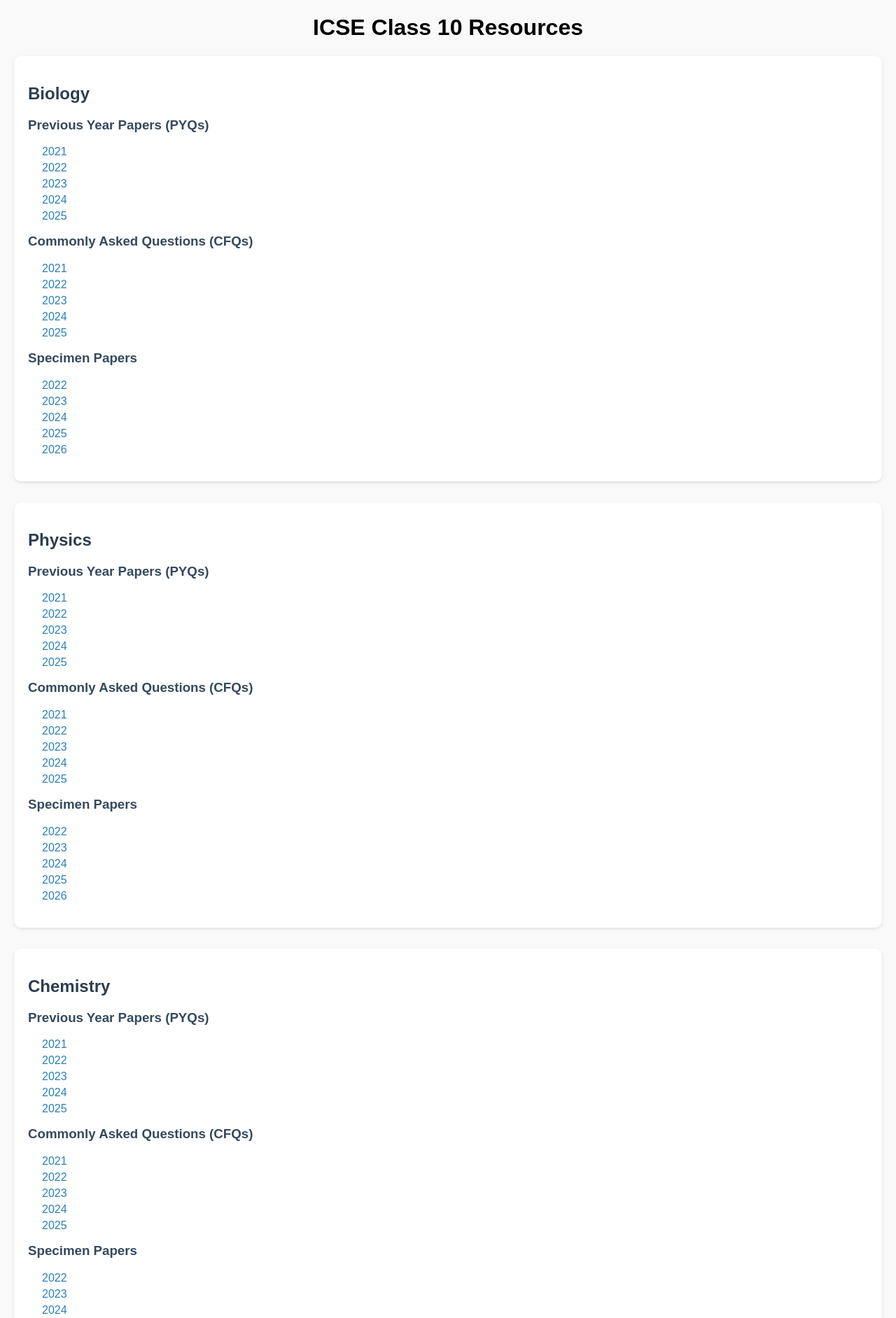
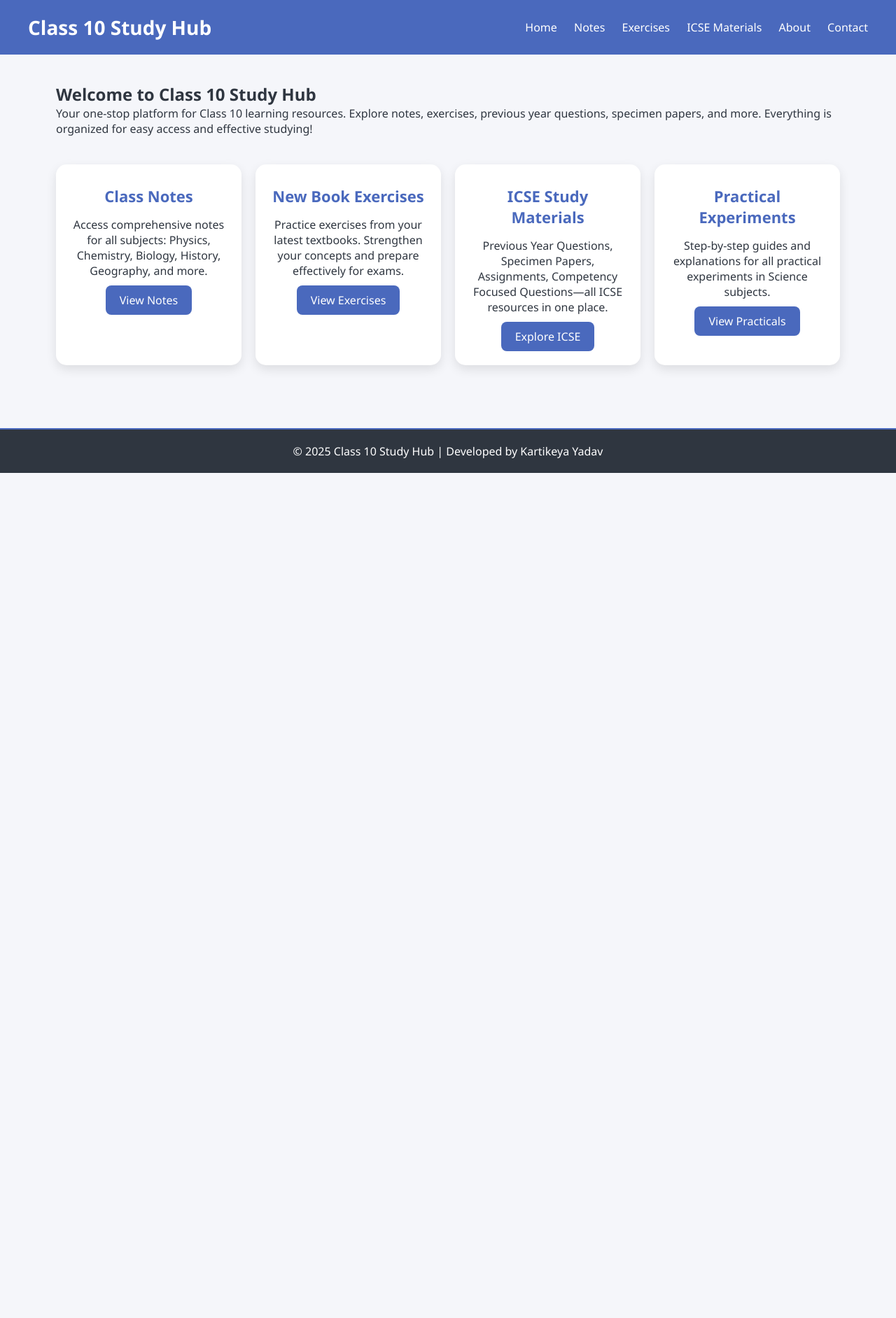
Before and after one commit to lsdnyx99/lsdnyx, a plain HTML site: page index.html in a window 1280 px wide. Shown: the top 1884 px of the page at 70% size. After the commit the page ends 800 px from the top, so only its background shows below. Drawn offline with Linux system fonts and the light colour scheme.

Commit message:
Add files via upload
Signed-off-by: lsdnyx99 <ikartikeya928@gmail.com>

```diff
--- a/index.html
+++ b/index.html
@@ -3,148 +3,164 @@
 <head>
     <meta charset="UTF-8">
     <meta name="viewport" content="width=device-width, initial-scale=1.0">
-  <title>ICSE Class 10 Resources</title>
+    <title>Class 10 Study Hub</title>
+    <!-- Main CSS -->
+    <link rel="stylesheet" href="assets/css/style.css">
     <style>
-    body { font-family: Arial, sans-serif; margin: 20px; background: #f9f9f9; }
-    h1 { text-align: center; }
-    .subject { margin-bottom: 30px; padding: 20px; background: white; border-radius: 10px; box-shadow: 0 2px 5px rgba(0,0,0,0.1); }
-    h2 { color: #2c3e50; }
-    h3 { margin-top: 10px; color: #34495e; }
-    ul { list-style: none; padding-left: 20px; }
-    li { margin: 5px 0; }
-    a { text-decoration: none; color: #2980b9; }
-    a:hover { text-decoration: underline; }
+        /* Basic Reset */
+        * { margin: 0; padding: 0; box-sizing: border-box; font-family: 'Segoe UI', Tahoma, Geneva, Verdana, sans-serif; }
+        body { background-color: #f5f6fa; color: #2f3640; }
+
+        /* Header */
+        header {
+            background-color: #4a69bd;
+            color: white;
+            padding: 20px 40px;
+            display: flex;
+            justify-content: space-between;
+            align-items: center;
+        }
+        header h1 { font-size: 28px; }
+        header nav a {
+            color: white;
+            margin-left: 20px;
+            text-decoration: none;
+            font-weight: 500;
+            transition: color 0.3s;
+        }
+        header nav a:hover { color: #f6e58d; }
+
+        /* Main Container */
+        .container {
+            padding: 40px;
+            max-width: 1200px;
+            margin: 0 auto;
+        }
+
+        /* Sections Cards */
+        .section-cards {
+            display: grid;
+            grid-template-columns: repeat(auto-fit, minmax(250px, 1fr));
+            gap: 20px;
+            margin-top: 40px;
+        }
+        .card {
+            background-color: white;
+            padding: 30px 20px;
+            border-radius: 15px;
+            box-shadow: 0 6px 15px rgba(0,0,0,0.1);
+            text-align: center;
+            transition: transform 0.3s, box-shadow 0.3s;
+        }
+        .card:hover {
+            transform: translateY(-5px);
+            box-shadow: 0 10px 20px rgba(0,0,0,0.15);
+        }
+        .card h2 {
+            font-size: 22px;
+            margin-bottom: 15px;
+            color: #4a69bd;
+        }
+        .card p {
+            font-size: 16px;
+            margin-bottom: 20px;
+        }
+        .card a {
+            text-decoration: none;
+            color: white;
+            background-color: #4a69bd;
+            padding: 10px 20px;
+            border-radius: 8px;
+            transition: background-color 0.3s;
+        }
+        .card a:hover { background-color: #30336b; }
+
+        /* Footer */
+        footer {
+            text-align: center;
+            padding: 20px;
+            margin-top: 50px;
+            background-color: #2f3640;
+            color: white;
+            border-top: 2px solid #4a69bd;
+        }
+
+        /* Responsive Adjustments */
+        @media(max-width: 768px){
+            header { flex-direction: column; text-align: center; }
+            header nav { margin-top: 10px; }
+        }
     </style>
 </head>
 <body>
 
-<h1>ICSE Class 10 Resources</h1>
+    <!-- Header -->
+    <header>
+        <h1>Class 10 Study Hub</h1>
+        <nav>
+            <a href="index.html">Home</a>
+            <a href="notes/physics.html">Notes</a>
+            <a href="exercises/physics.html">Exercises</a>
+            <a href="icse/pyq.html">ICSE Materials</a>
+            <a href="about.html">About</a>
+            <a href="contact.html">Contact</a>
+        </nav>
+    </header>
 
-<!-- Biology -->
-<div class="subject">
-  <h2>Biology</h2>
-  <h3>Previous Year Papers (PYQs)</h3>
-  <ul>
-    <li><a href="bio-pyq-2021.pdf" target="_blank">2021</a></li>
-    <li><a href="bio-pyq-2022.pdf" target="_blank">2022</a></li>
-    <li><a href="bio-pyq-2023.pdf" target="_blank">2023</a></li>
-    <li><a href="bio-pyq-2024.pdf" target="_blank">2024</a></li>
-    <li><a href="bio-pyq-2025.pdf" target="_blank">2025</a></li>
-  </ul>
+    <!-- Main Content -->
+    <div class="container">
+        <h2>Welcome to Class 10 Study Hub</h2>
+        <p>Your one-stop platform for Class 10 learning resources. Explore notes, exercises, previous year questions, specimen papers, and more. Everything is organized for easy access and effective studying!</p>
 
-  <h3>Commonly Asked Questions (CFQs)</h3>
-  <ul>
-    <li><a href="bio-cfq-2021.pdf" target="_blank">2021</a></li>
-    <li><a href="bio-cfq-2022.pdf" target="_blank">2022</a></li>
-    <li><a href="bio-cfq-2023.pdf" target="_blank">2023</a></li>
-    <li><a href="bio-cfq-2024.pdf" target="_blank">2024</a></li>
-    <li><a href="bio-cfq-2025.pdf" target="_blank">2025</a></li>
-  </ul>
+        <!-- Section Cards -->
+        <div class="section-cards">
 
-  <h3>Specimen Papers</h3>
-  <ul>
-    <li><a href="bio-sp-2022.pdf" target="_blank">2022</a></li>
-    <li><a href="bio-sp-2023.pdf" target="_blank">2023</a></li>
-    <li><a href="bio-sp-2024.pdf" target="_blank">2024</a></li>
-    <li><a href="bio-sp-2025.pdf" target="_blank">2025</a></li>
-    <li><a href="bio-sp-2026.pdf" target="_blank">2026</a></li>
-  </ul>
+            <!-- Notes -->
+            <div class="card">
+                <h2>Class Notes</h2>
+                <p>Access comprehensive notes for all subjects: Physics, Chemistry, Biology, History, Geography, and more.</p>
+                <a href="notes/physics.html">View Notes</a>
             </div>
 
-<!-- Physics -->
-<div class="subject">
-  <h2>Physics</h2>
-  <h3>Previous Year Papers (PYQs)</h3>
-  <ul>
-    <li><a href="phy-pyq-2021.pdf" target="_blank">2021</a></li>
-    <li><a href="phy-pyq-2022.pdf" target="_blank">2022</a></li>
-    <li><a href="phy-pyq-2023.pdf" target="_blank">2023</a></li>
-    <li><a href="phy-pyq-2024.pdf" target="_blank">2024</a></li>
-    <li><a href="phy-pyq-2025.pdf" target="_blank">2025</a></li>
-  </ul>
-
-  <h3>Commonly Asked Questions (CFQs)</h3>
-  <ul>
-    <li><a href="phy-cfq-2021.pdf" target="_blank">2021</a></li>
-    <li><a href="phy-cfq-2022.pdf" target="_blank">2022</a></li>
-    <li><a href="phy-cfq-2023.pdf" target="_blank">2023</a></li>
-    <li><a href="phy-cfq-2024.pdf" target="_blank">2024</a></li>
-    <li><a href="phy-cfq-2025.pdf" target="_blank">2025</a></li>
-  </ul>
-
-  <h3>Specimen Papers</h3>
-  <ul>
-    <li><a href="phy-sp-2022.pdf" target="_blank">2022</a></li>
-    <li><a href="phy-sp-2023.pdf" target="_blank">2023</a></li>
-    <li><a href="phy-sp-2024.pdf" target="_blank">2024</a></li>
-    <li><a href="phy-sp-2025.pdf" target="_blank">2025</a></li>
-    <li><a href="phy-sp-2026.pdf" target="_blank">2026</a></li>
-  </ul>
+            <!-- Exercises -->
+            <div class="card">
+                <h2>New Book Exercises</h2>
+                <p>Practice exercises from your latest textbooks. Strengthen your concepts and prepare effectively for exams.</p>
+                <a href="exercises/physics.html">View Exercises</a>
             </div>
 
-<!-- Chemistry -->
-<div class="subject">
-  <h2>Chemistry</h2>
-  <h3>Previous Year Papers (PYQs)</h3>
-  <ul>
-    <li><a href="chem-pyq-2021.pdf" target="_blank">2021</a></li>
-    <li><a href="chem-pyq-2022.pdf" target="_blank">2022</a></li>
-    <li><a href="chem-pyq-2023.pdf" target="_blank">2023</a></li>
-    <li><a href="chem-pyq-2024.pdf" target="_blank">2024</a></li>
-    <li><a href="chem-pyq-2025.pdf" target="_blank">2025</a></li>
-  </ul>
-
-  <h3>Commonly Asked Questions (CFQs)</h3>
-  <ul>
-    <li><a href="chem-cfq-2021.pdf" target="_blank">2021</a></li>
-    <li><a href="chem-cfq-2022.pdf" target="_blank">2022</a></li>
-    <li><a href="chem-cfq-2023.pdf" target="_blank">2023</a></li>
-    <li><a href="chem-cfq-2024.pdf" target="_blank">2024</a></li>
-    <li><a href="chem-cfq-2025.pdf" target="_blank">2025</a></li>
-  </ul>
-
-  <h3>Specimen Papers</h3>
-  <ul>
-    <li><a href="chem-sp-2022.pdf" target="_blank">2022</a></li>
-    <li><a href="chem-sp-2023.pdf" target="_blank">2023</a></li>
-    <li><a href="chem-sp-2024.pdf" target="_blank">2024</a></li>
-    <li><a href="chem-sp-2025.pdf" target="_blank">2025</a></li>
-    <li><a href="chem-sp-2026.pdf" target="_blank">2026</a></li>
-  </ul>
+            <!-- ICSE Materials -->
+            <div class="card">
+                <h2>ICSE Study Materials</h2>
+                <p>Previous Year Questions, Specimen Papers, Assignments, Competency Focused Questions—all ICSE resources in one place.</p>
+                <a href="icse/pyq.html">Explore ICSE</a>
             </div>
 
-<!-- Mathematics -->
-<div class="subject">
-  <h2>Mathematics</h2>
-  <h3>Previous Year Papers (PYQs)</h3>
-  <ul>
-    <li><a href="math-pyq-2021.pdf" target="_blank">2021</a></li>
-    <li><a href="math-pyq-2022.pdf" target="_blank">2022</a></li>
-    <li><a href="math-pyq-2023.pdf" target="_blank">2023</a></li>
-    <li><a href="math-pyq-2024.pdf" target="_blank">2024</a></li>
-    <li><a href="math-pyq-2025.pdf" target="_blank">2025</a></li>
-  </ul>
-
-  <h3>Commonly Asked Questions (CFQs)</h3>
-  <ul>
-    <li><a href="math-cfq-2021.pdf" target="_blank">2021</a></li>
-    <li><a href="math-cfq-2022.pdf" target="_blank">2022</a></li>
-    <li><a href="math-cfq-2023.pdf" target="_blank">2023</a></li>
-    <li><a href="math-cfq-2024.pdf" target="_blank">2024</a></li>
-    <li><a href="math-cfq-2025.pdf" target="_blank">2025</a></li>
-  </ul>
-
-  <h3>Specimen Papers</h3>
-  <ul>
-    <li><a href="math-sp-2022.pdf" target="_blank">2022</a></li>
-    <li><a href="math-sp-2023.pdf" target="_blank">2023</a></li>
-    <li><a href="math-sp-2024.pdf" target="_blank">2024</a></li>
-    <li><a href="math-sp-2025.pdf" target="_blank">2025</a></li>
-    <li><a href="math-sp-2026.pdf" target="_blank">2026</a></li>
-  </ul>
+            <!-- Practical Experiments -->
+            <div class="card">
+                <h2>Practical Experiments</h2>
+                <p>Step-by-step guides and explanations for all practical experiments in Science subjects.</p>
+                <a href="notes/practicals.html">View Practicals</a>
             </div>
 
-<!-- You can continue the same structure for History & Civics, Geography, English Literature, English Language, Hindi, Computer Applications, etc. -->
+        </div>
+    </div>
 
+    <!-- Footer -->
+    <footer>
+        &copy; 2025 Class 10 Study Hub | Developed by Kartikeya Yadav
+    </footer>
+
+    <!-- Optional JS -->
+    <script src="assets/js/script.js"></script>
+    <script>
+        // Example: Smooth scroll to top when clicking a card (optional)
+        const cards = document.querySelectorAll('.card a');
+        cards.forEach(card => {
+            card.addEventListener('click', () => {
+                window.scrollTo({ top: 0, behavior: 'smooth' });
+            });
+        });
+    </script>
 </body>
 </html>
```
Also changed, not shown: pyq.html (added, +162 -0 lines), New Text Document.txt (added). Lines whose indentation alone changed are shown as unchanged.
